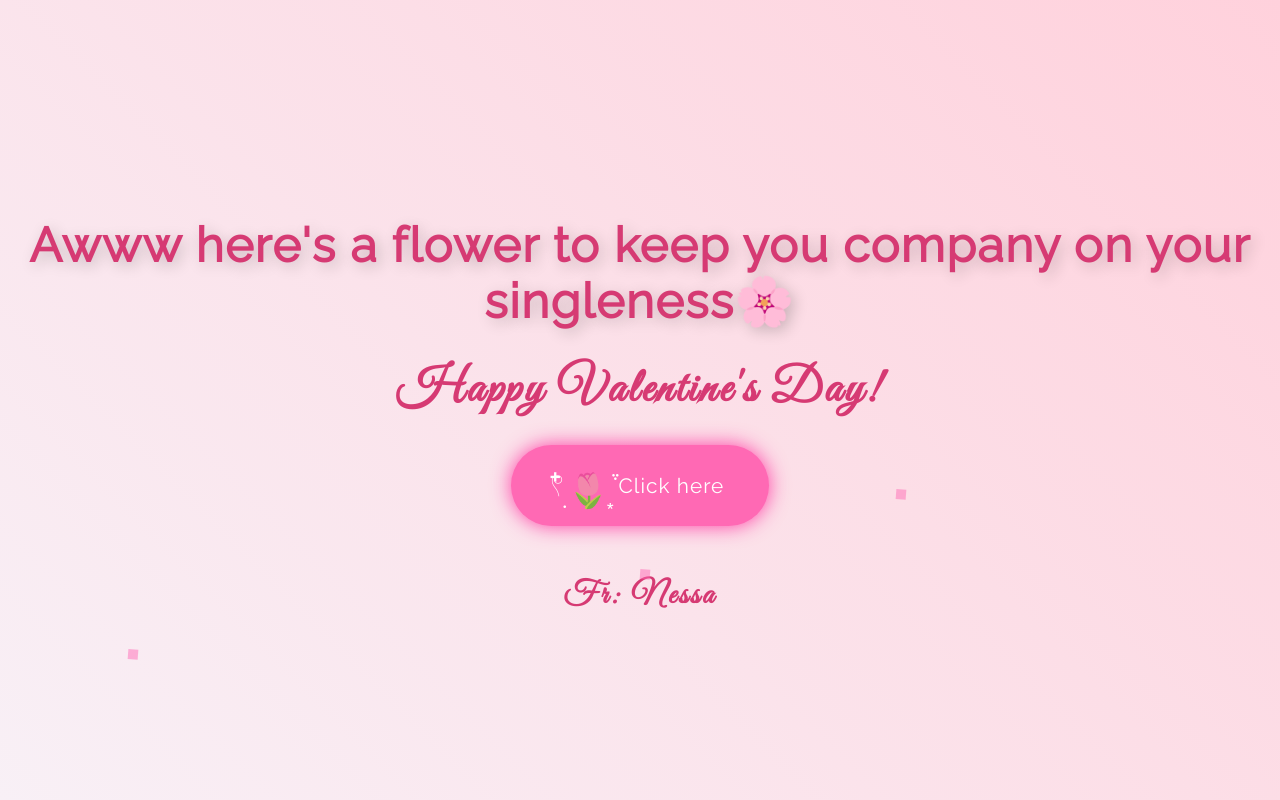
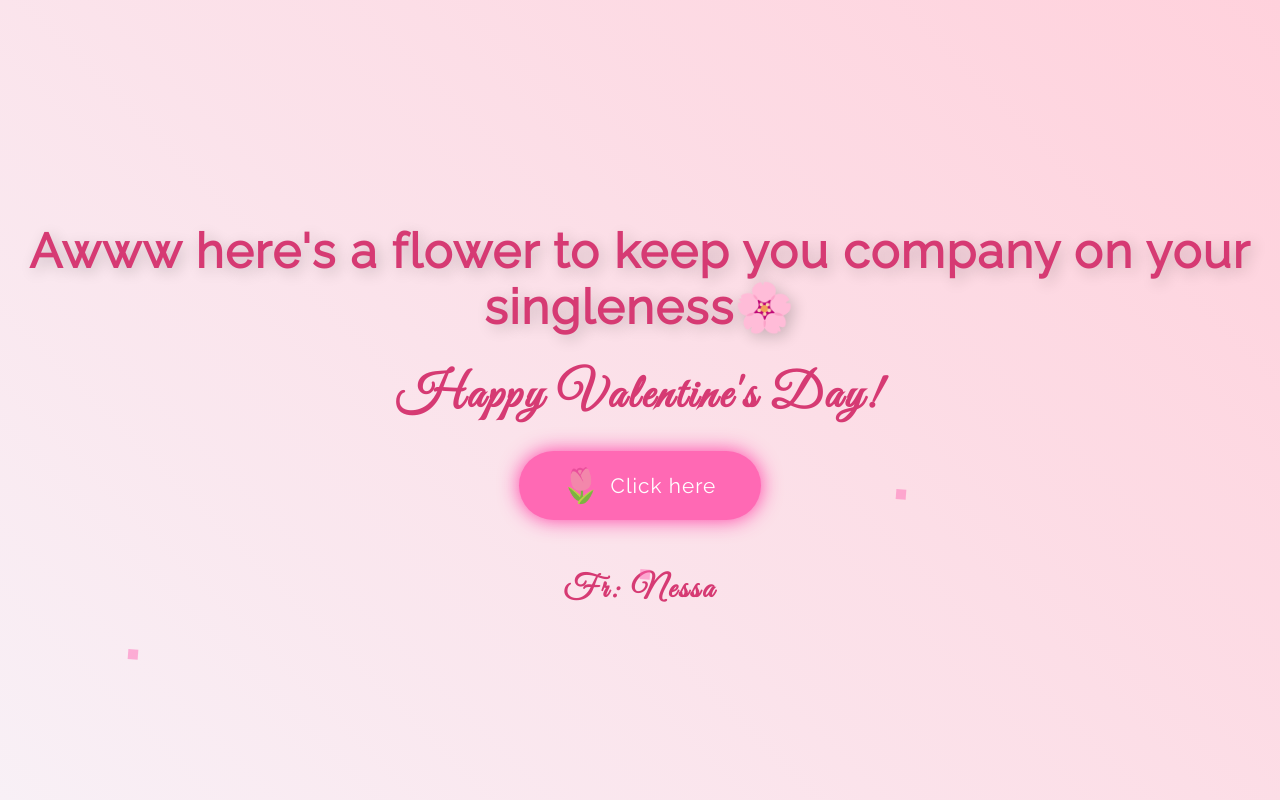
Before and after one commit to Xypheir2/peeps, a plain HTML site: page index.html in a window 1280 px wide. Shown: the top 800 px of the page. Drawn offline with Linux system fonts and the light colour scheme.

Commit message:
Update index.html

```diff
--- a/index.html
+++ b/index.html
@@ -65,7 +65,7 @@
     }
 
     .glow-button:before {
-      content: '𓍢ִ໋🌷͙֒';
+      content: '🌷';
       margin-right: 12px;
       font-size: 1.7rem;
       animation: pulse 1.5s infinite ease-in-out;
```
